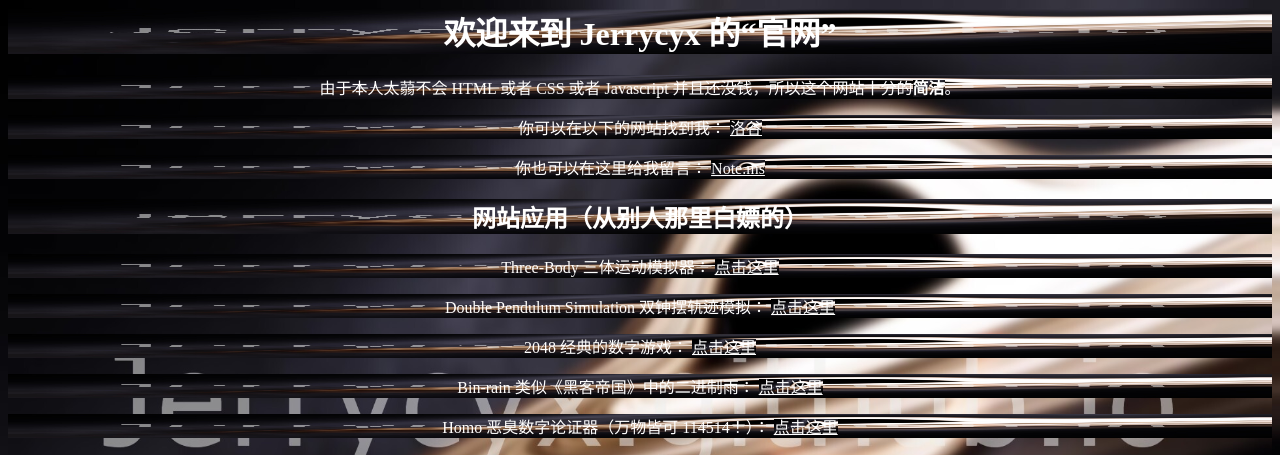
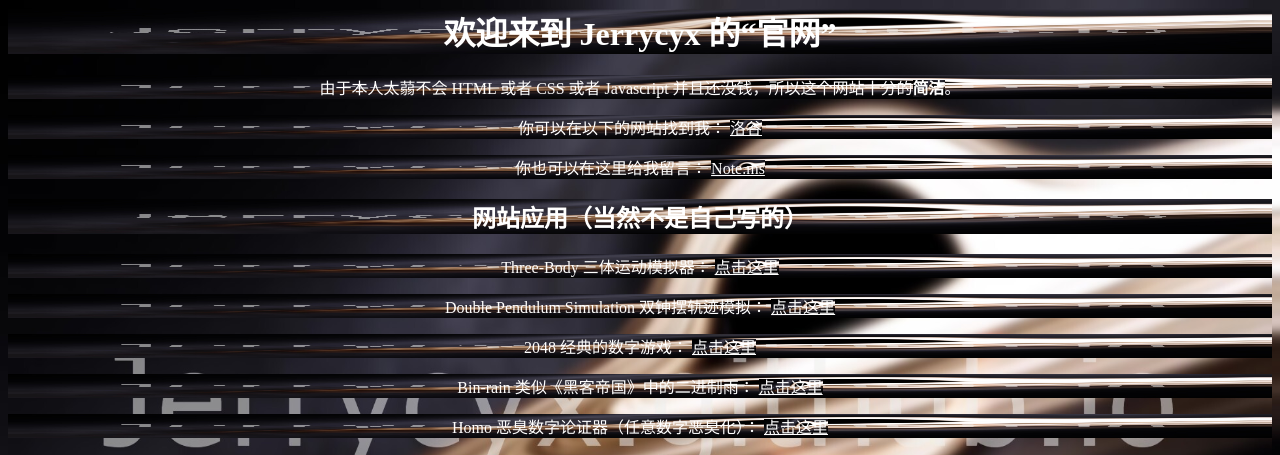
Before and after one commit to Jerrycyx/lab.Jerrycyx.com, a plain HTML site: page index.html in a window 1280 px wide. Shown: the top 455 px of the page. Drawn offline with Linux system fonts and the light colour scheme.

Commit message:
Add files via upload

```diff
--- a/index.html
+++ b/index.html
@@ -15,7 +15,7 @@
 			你也可以在这里给我留言：
 			<a href="https://note.ms/jerrycyx" target="_blank"> Note.ms</a>
 		</p>
-		<h2>网站应用（从别人那里白嫖的）</h2>
+		<h2>网站应用（当然不是自己写的）</h2>
 		<p>
 			Three-Body 三体运动模拟器：
 			<a href="./api/Three-Body/" target="_blank"> 点击这里</a>
@@ -33,7 +33,7 @@
 			<a href="./api/Bin-rain/" target="_blank"> 点击这里</a>
 		</p>
 		<p>
-			Homo 恶臭数字论证器（万物皆可 114514！）：
+			Homo 恶臭数字论证器（任意数字恶臭化）：
 			<a href="./api/Homo/" target="_blank"> 点击这里</a>
 		</p>
 		<h2>网站访问量：</h2>
```
